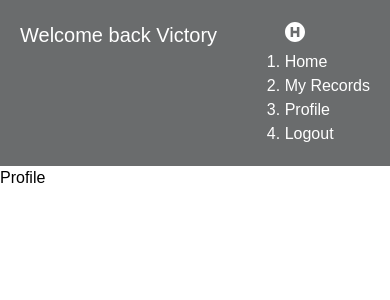
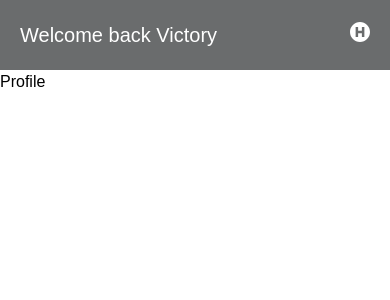
Before and after one commit to Viniek/VSD, a React (Vite) app in the folder client/: page /Profile in a window 390 px wide. Shown: the top 300 px of the page. Built offline with nearby package versions, Linux system fonts and the light colour scheme.

Commit message:
work on toggle nav

```diff
--- a/client/src/Components/Header/Header.css
+++ b/client/src/Components/Header/Header.css
@@ -7,6 +7,12 @@
     background-color: var(--grey);
     padding: 2rem;
     color: var(--white);
+}
+@media screen and (max-width:37.5em){
+   .app-header{
+    max-height: 10vh;
+    max-width: 100%;
+   }
 }
 @media screen and (max-width:38em){
     .app-header h3{
@@ -44,8 +50,13 @@
     }
     .open{
         display: block;
-        position: relative;
-        color: var(--grey);
+        position: absolute;
+        height: 50vh;
+        /* width: 20%; */
+        background-color: var(--grey);
+        margin: 0;
+        right: 0rem;
+        padding: 2rem;
     }
 }
 
--- a/client/src/Components/Header/Header.jsx
+++ b/client/src/Components/Header/Header.jsx
@@ -7,11 +7,6 @@ function Header(icon) {
   function handleToggleNav(){
 const navigationIcon = document.getElementById('nav')
 navigationIcon.classList.toggle('open')
-navigationIcon.classList.add("close")
-// const openNav = document.getElementById("#nav")
-// openNav.classList.toggle("close")
-
-
 
   }
   return (
@@ -30,7 +25,7 @@ navigationIcon.classList.add("close")
 
 <div id='nav-icon'>
 <p onClick={handleToggleNav}><FaHospitalSymbol/></p>
-<nav id='nav'>
+<nav id='nav' className='close'>
         <ol className='nav-list'>
         <li><Link to={'/'}>Home</Link></li>
         <li><Link to={'/Records'}>My Records</Link></li>
```
